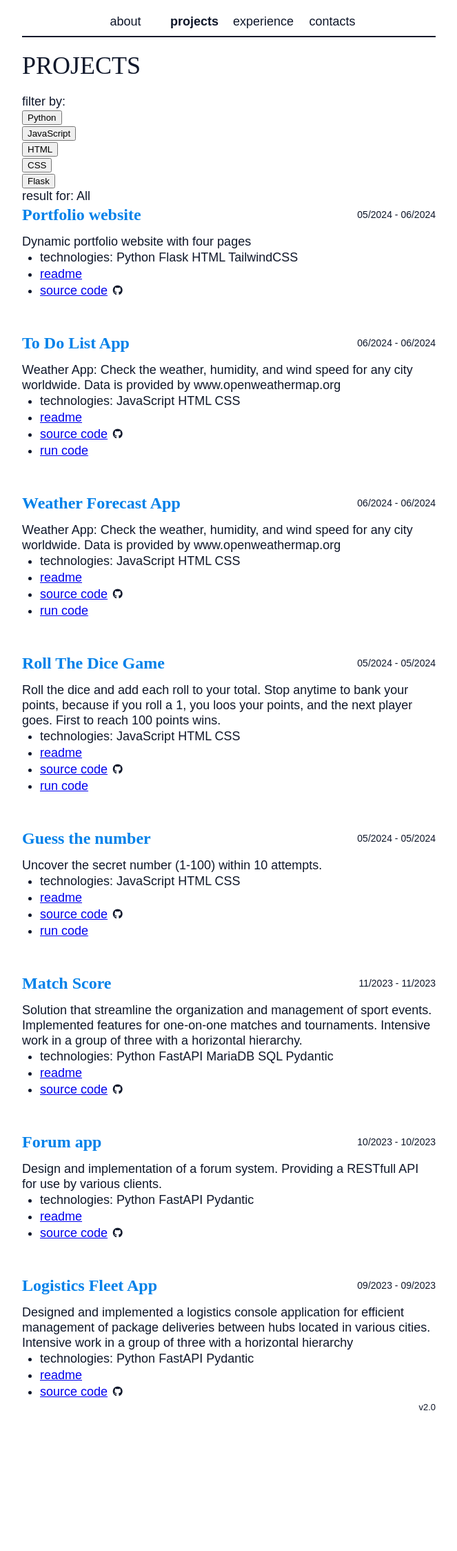
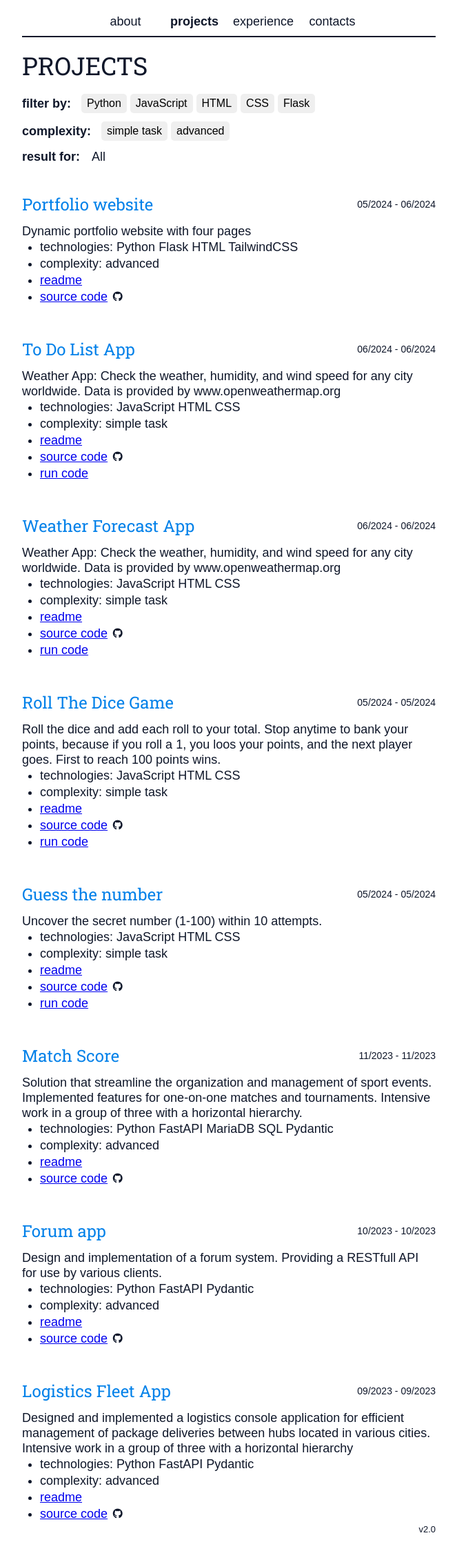
Before and after one commit to yasen-sotirov/portfolio_website, a Flask app: page /projects in a window 1280 px wide. Shown: the whole page at 69% size, without its empty margins (308-971 px from the left). Before the commit the page ends 2044 px from the top, so only its background shows below. Run offline with Flask 3, Linux system fonts and the light colour scheme; some libraries are stand-ins or nearby versions; some web fonts are replaced.

Commit message:
finish stage 2.0

```diff
--- a/api/index.py
+++ b/api/index.py
@@ -12,7 +12,7 @@ from data import info
 app = Flask(__name__, template_folder='templates', static_folder='static', static_url_path='/static')
 
 
-
+# FUNCTIONS
 def used_tech():
     used_tech = []
     for tech in info.technologies.keys():
@@ -23,12 +23,14 @@ def used_tech():
 
 
 
+# ROUTERS
+# HOME
 @app.route('/')
 def home():
     return render_template('home.html', data=info.technologies, page='home')
 
 
-
+# PROJECTS
 @app.route('/projects')
 def projects():
     used = used_tech()
@@ -39,9 +41,9 @@ def projects():
                            used_tech=used)
 
 
-
+# FILTER TECHNOLOGIES
 @app.route('/filter/<current_tech>', methods=['POST'])
-def button_click(current_tech):
+def button_filter(current_tech):
     used = used_tech()
     filtered_projects_ls = []
     for project in info.projects:
@@ -54,13 +56,30 @@ def button_click(current_tech):
                            used_tech=used)
 
 
+# PROJECT COMPLEXITY
+@app.route('/complexity/<comp_tag>', methods=['POST'])
+def button_complexity(comp_tag):
+    used = used_tech()
+    filtered_projects_ls = []
+    for project in info.projects:
+        if comp_tag == project['complexity']:
+            filtered_projects_ls.append(project)
 
+    return render_template('projects.html',
+                           data=filtered_projects_ls,
+                           tag=comp_tag,
+                           page='projects',
+                           used_tech=used)
+
+
+# EXPERIENCE
 @app.route('/experience')
 def experience():
     return render_template('experience.html', data=info.experience, page='experience')
 
 
 
+# CONTACTS
 @app.route('/contacts')
 def contacts():
     return render_template('contacts.html', page='contacts')
--- a/api/static/style.css
+++ b/api/static/style.css
@@ -157,9 +157,9 @@ body {
 h1,
 h2 {
   color: var(--black);
-  font-family: Bitter;
+  font-family: Roboto slab;
   font-size: 36px;
-  font-weight: 500;
+  font-weight: 400;
   line-height: 42px;
 }
 
@@ -169,9 +169,9 @@ h2 {
 
 h3 {
   color: var(--blue);
-  font-family: Bitter;
+  font-family: Roboto slab;
   font-size: 24px;
-  font-weight: 600;
+  font-weight: 400;
 }
 
 /* Page specific styles */
@@ -201,6 +201,45 @@ h3 {
 }
 /* Navbar end */
 
+/* Filtration start */
+.filiation {
+  margin-bottom: 42px;
+}
+
+.filter {
+  display: flex;
+  align-items: center;
+  font-size: 18px;
+  margin-bottom: 12px;
+}
+
+.filter button {
+  margin-left: 5px;
+  border: 0;
+  font-size: 16px;
+  padding: 5px 8px 5px 8px;
+  border-radius: 5px;
+}
+
+.filter button:hover {
+  background-color: #e5e5e5;
+}
+
+.filter span {
+  margin-right: 10px;
+  font-weight: 600;
+}
+
+.result {
+  font-weight: 600;
+}
+
+.result span {
+  font-weight: 100;
+  margin-left: 12px;
+}
+/* Filtration end */
+
 /* Header start */
 header {
   display: flex;
@@ -212,7 +251,7 @@ header {
 header h3 {
   font-size: 24px;
   font-weight: 500;
-  color: var(--black);
+  /* color: var(--black); */
   margin-top: 20px;
 }
 
--- a/api/templates/base.html
+++ b/api/templates/base.html
@@ -7,6 +7,13 @@
       content="Yasen Sotirov works/portfolio/cv Projects"
     />
     <link rel="stylesheet" href="../static/style.css" />
+    <link rel="preconnect" href="https://fonts.googleapis.com" />
+    <link rel="preconnect" href="https://fonts.gstatic.com" crossorigin />
+    <link
+      href="https://fonts.googleapis.com/css2?family=Roboto+Slab:wght@100..900&display=swap"
+      rel="stylesheet"
+    />
+
     <title>{% block title %}Home{% endblock %}</title>
   </head>
 
--- a/api/templates/home.html
+++ b/api/templates/home.html
@@ -3,7 +3,7 @@
 <header>
   <div>
     <h1 class="">YASEN SOTIROV</h1>
-    <h3>Software developer</h3>
+    <h3>Python developer</h3>
   </div>
   <img src="/static/avatar.jpg" alt="avatar" />
 </header>
--- a/api/templates/projects.html
+++ b/api/templates/projects.html
@@ -5,8 +5,11 @@
 </header>
 
 <main>
-  <div>
+  <div class="filiation">
+    <!-- FILTERS -->
+    <div class="filter">
       <span>filter by:</span>
+
       {% for current_tech in used_tech %}
       <form method="POST" action="/filter/{{ current_tech }}">
         <button type="submit">{{ current_tech }}</button>
@@ -14,8 +17,25 @@
       {% endfor %}
     </div>
 
-  <p>result for: {{ tag }}</p>
+    <!-- COMPLEXITY -->
+    <div class="filter">
+      <span>complexity:</span>
 
+      {% for comp in ['simple task', 'advanced'] %}
+      <form method="POST" action="/complexity/{{ comp }}">
+        <button type="submit">{{ comp }}</button>
+      </form>
+      {% endfor %}
+    </div>
+
+    <!-- RESULTS -->
+    <div class="result">
+      result for:
+      <span>{{ tag }}</span>
+    </div>
+  </div>
+
+  <!-- PROJECT -->
   {% for project in data %}
   <div class="section-container">
     <div class="title-with-date">
@@ -31,6 +51,7 @@
       </div>
     </div>
 
+    <!-- DESCRIPTION & BULLETS -->
     <p>{{ project['description']}}</p>
     <ul class="ul-bullet">
       <li>
@@ -38,6 +59,10 @@
         {% for tech in project['technologies'] %}
         <span>{{ tech }}</span>
         {% endfor %}
+      </li>
+
+      <li>
+        <span>complexity: {{ project['complexity']}}</span>
       </li>
 
       <li>
--- a/data/info.py
+++ b/data/info.py
@@ -39,6 +39,7 @@ projects = [
     "end year": "2024",
     "description": "Dynamic portfolio website with four pages",
     "technologies": ["Python", "Flask", "HTML", "TailwindCSS"],
+    "complexity": "advanced",
     "readme": "https://github.com/yasen-sotirov/portfolio_website/blob/master/README.md",
     "source code": "https://github.com/yasen-sotirov/personal_projects/tree/main/portfolio_website_2.0",
     },
@@ -52,6 +53,7 @@ projects = [
     "end year": "2024",
     "description": "Weather App: Check the weather, humidity, and wind speed for any city worldwide. Data is provided by www.openweathermap.org",
     "technologies": ["JavaScript", "HTML", "CSS"],
+    "complexity": "simple task",
     "readme": "https://github.com/yasen-sotirov/todo_list/blob/main/README.md",
     "source code": "https://github.com/yasen-sotirov/todo_list",
     "run code": "https://yasen-sotirov.github.io/todo_list/"
@@ -66,6 +68,7 @@ projects = [
     "end year": "2024",
     "description": "Weather App: Check the weather, humidity, and wind speed for any city worldwide. Data is provided by www.openweathermap.org",
     "technologies": ["JavaScript", "HTML", "CSS"],
+    "complexity": "simple task",
     "readme": "https://github.com/yasen-sotirov/weather_forecast/blob/main/README.md",
     "source code": "https://github.com/yasen-sotirov/weather_forecast",
     "run code": "https://yasen-sotirov.github.io/weather_forecast/"
@@ -83,6 +86,7 @@ projects = [
         you loos your points, and the next player goes. First to reach 100
         points wins.''',
     "technologies": ["JavaScript", "HTML", "CSS"],
+    "complexity": "simple task",
     "readme": "https://github.com/yasen-sotirov/roll_the_dice_game/blob/master/README.md",
     "source code": "https://github.com/yasen-sotirov/roll_the_dice_game",
     "run code": "https://yasen-sotirov.github.io/roll_the_dice_game/",
@@ -97,6 +101,7 @@ projects = [
     "end year": "2024",
     "description": "Uncover the secret number (1-100) within 10 attempts.",
     "technologies": ["JavaScript", "HTML", "CSS"],
+    "complexity": "simple task",
     "readme": "https://github.com/yasen-sotirov/guess_the_number/blob/main/README.md",
     "source code": "https://github.com/yasen-sotirov/guess_the_number",
     "run code": "https://yasen-sotirov.github.io/guess_the_number/",
@@ -111,6 +116,7 @@ projects = [
     "end year": "2023",
     "description": "Solution that streamline the organization and management of sport events. Implemented features for one-on-one matches and tournaments. Intensive work in a group of three with a horizontal hierarchy.",
     "technologies": ["Python", "FastAPI", "MariaDB", "SQL", "Pydantic"],
+    "complexity": "advanced",
     "readme": "https://github.com/yasen-sotirov/match_score/blob/main/README.md",
     "source code": "https://github.com/yasen-sotirov/match_score",
     },
@@ -124,6 +130,7 @@ projects = [
     "end year": "2023",
     "description": "Design and implementation of a forum system. Providing a RESTfull API for use by various clients.",
     "technologies": ["Python", "FastAPI", "Pydantic"],
+    "complexity": "advanced",
     "readme": "https://github.com/yasen-sotirov/forum_app/blob/main/README.md",
     "source code": "https://github.com/yasen-sotirov/forum_app",
     },
@@ -137,6 +144,7 @@ projects = [
     "end year": "2023",
     "description": "Designed and implemented a logistics console application for efficient management of package deliveries between hubs located in various cities. Intensive work in a group of three with a horizontal hierarchy",
     "technologies": ["Python", "FastAPI", "Pydantic"],
+    "complexity": "advanced",
     "readme": "https://github.com/yasen-sotirov/logistic_fleet/blob/main/README.md",
     "source code": "https://github.com/yasen-sotirov/logistic_fleet",
     }
```
Lines whose indentation alone changed are shown as unchanged.
